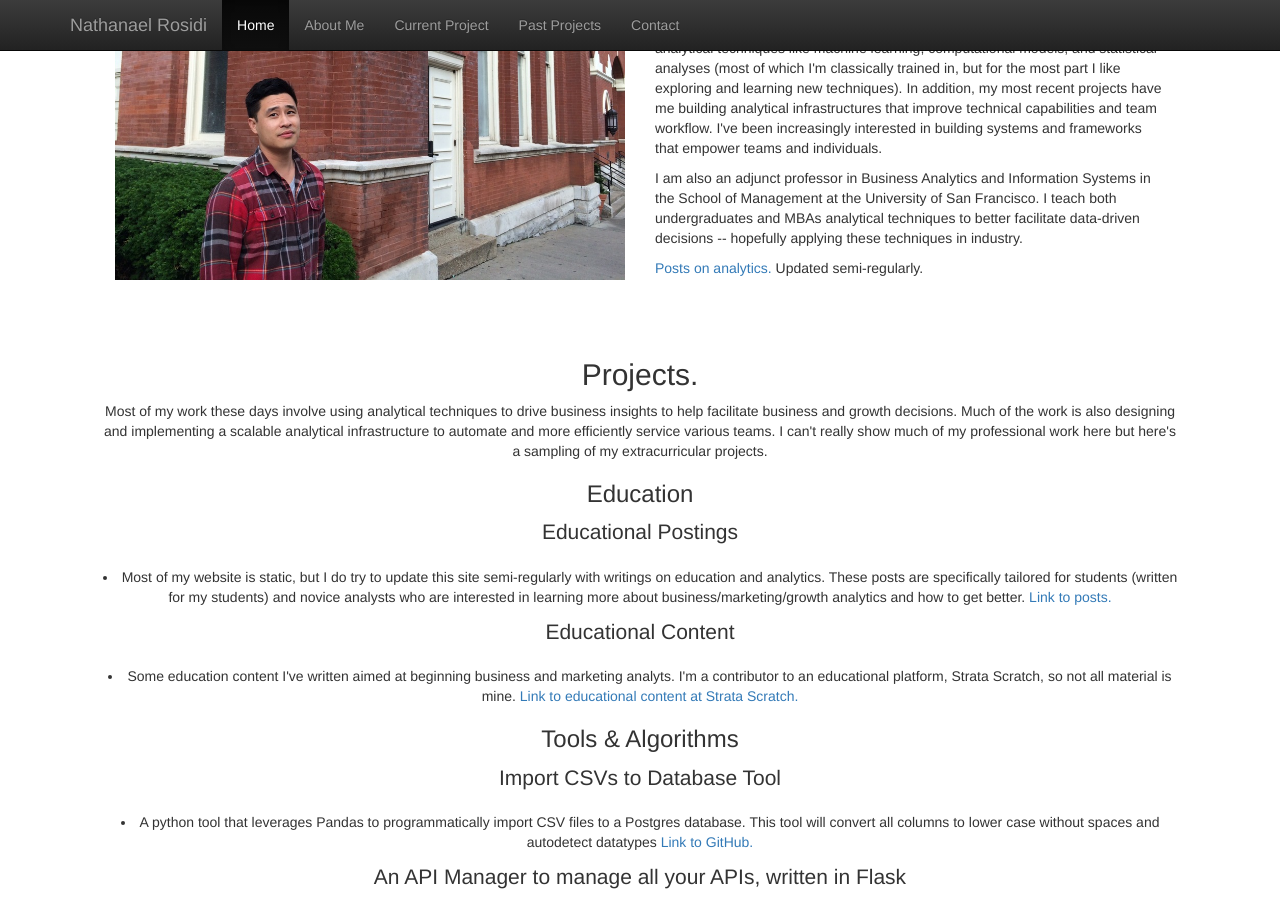
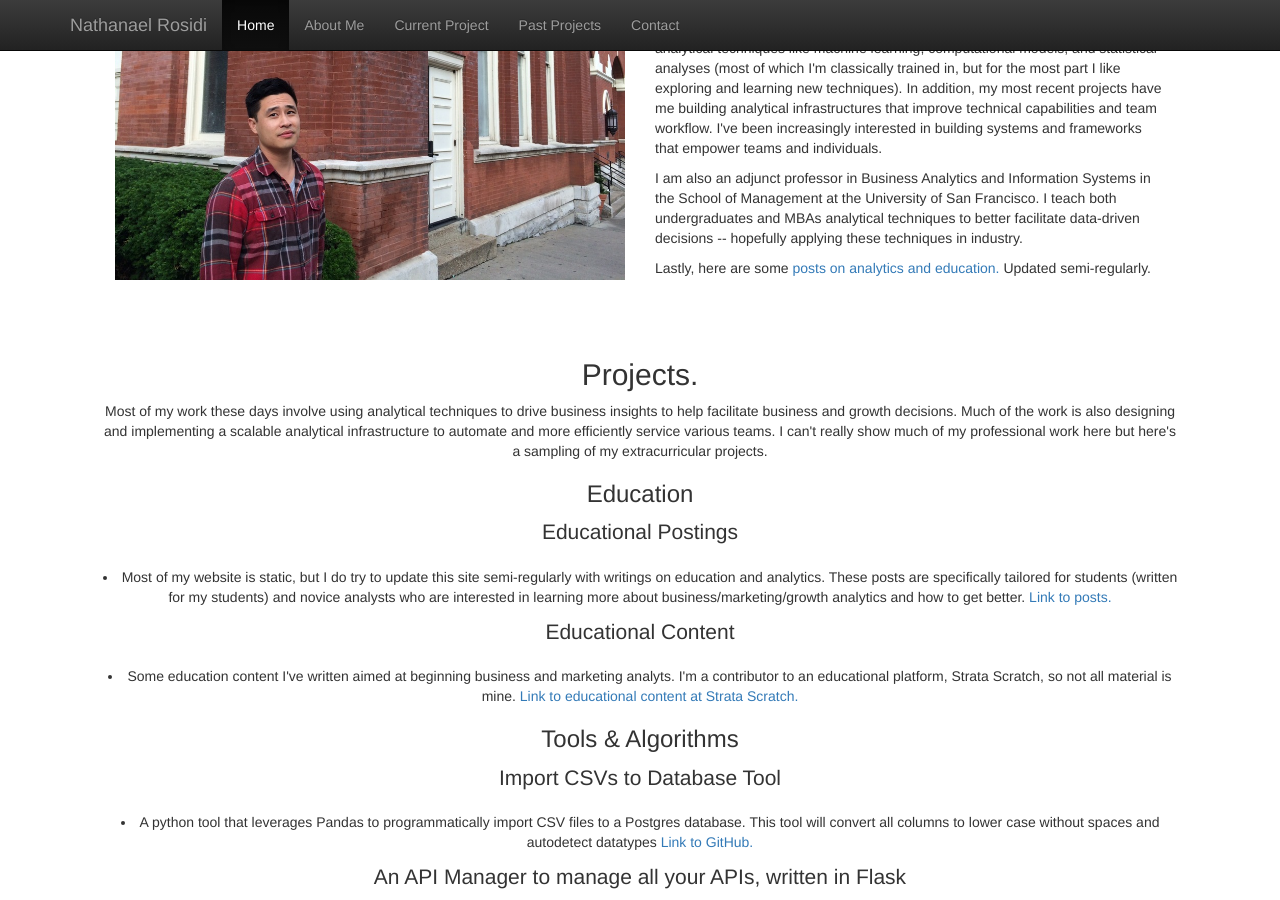
Before and after one commit to nlrosidi/nlrosidi.github.io, a Jekyll site: the page index.html, which Jekyll copies as it is, in a window 1280 px wide and 900 px high, scrolled down 311 px. Built offline with Jekyll 4.4.1, drawn with Linux system fonts in a browser that asks for light colours; nearby versions of some CDN libraries.

Commit message:
Update index.html

```diff
--- a/index.html
+++ b/index.html
@@ -67,7 +67,7 @@
                  		<p align="left">I am also an adjunct professor in Business Analytics and Information Systems in the School of Management at the University of San Francisco. I teach
                  		both undergraduates and MBAs analytical techniques to better facilitate data-driven decisions -- hopefully applying these techniques in industry.</p>
 
-				<p align="left"><a target="_blank" href="https://nathanrosidi.com/posts"> Posts on analytics.</a>  Updated semi-regularly.</p>
+				<p align="left">Lastly, here are some <a target="_blank" href="https://nathanrosidi.com/posts"> posts on analytics and education.</a>  Updated semi-regularly.</p>
        			</div>
 	  </div>
 
```
